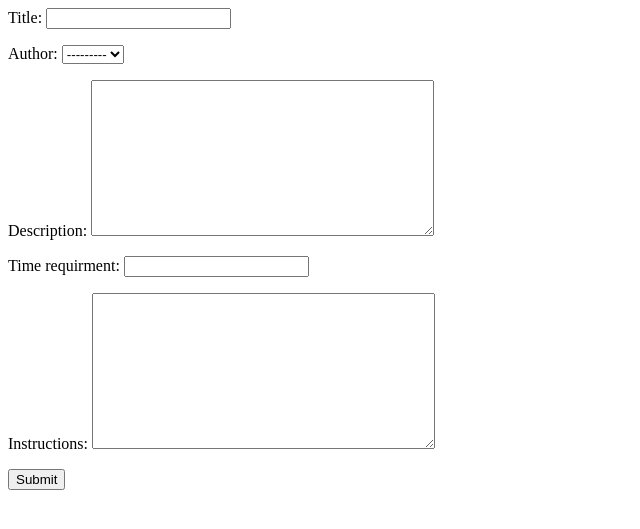
After one commit to GregSpurgeon/recipeApp, a Django app: page /addrecipe/ in a window 1280 px wide. The commit adds this page. Shown: the top 529 px of the page, without its empty margins (0-640 px from the left). Run offline with Django 3.2, Linux system fonts and the light colour scheme; data that the repository does not hold is empty.

Commit message:
added forms to this app. Added a recipe and an author form for adding new authors and recipes.Everythng is working as intended

```diff
--- /dev/null
+++ b/recipe_app/forms.py
@@ -0,0 +1,15 @@
+from django import forms
+from recipe_app.models import Author
+
+
+class AddRecipeForm(forms.Form):
+    title = forms.CharField(max_length=50)
+    author = forms.ModelChoiceField(Author.objects.all())
+    description = forms.CharField(widget=forms.Textarea)
+    time_requirment = forms.CharField(max_length=50)
+    instructions = forms.CharField(widget=forms.Textarea)
+
+
+class AddAuthorForm(forms.Form):
+    name = forms.CharField(max_length=50)
+    bio = forms.CharField(widget=forms.Textarea)
--- a/recipe_app/views.py
+++ b/recipe_app/views.py
@@ -1,14 +1,60 @@
-from django.shortcuts import render
+from django.shortcuts import render, reverse, HttpResponseRedirect
 from recipe_app.models import Author, Recipe
+from recipe_app.forms import AddRecipeForm, AddAuthorForm
+
 # Create your views here.
+
+
 def home_page(request):
-  home = "index.html"
-  return render(request, home, {"recipes": Recipe.objects.all()})
+    home = "index.html"
+    return render(request, home,
+                  {"recipes": Recipe.objects.all()})
+
 
 def recipe_page(request, recipe_id):
-  my_recipe = Recipe.objects.get(id=recipe_id)
-  return render(request, 'recipe_detail.html', {"recipe": my_recipe})
+    my_recipe = Recipe.objects.get(id=recipe_id)
+    return render(request, 'recipe_detail.html', {"recipe": my_recipe})
+
+
+def add_recipe(request):
+    html = "recipe_add_form.html"
+    if request.method == 'POST':
+        form = AddRecipeForm(request.POST)
+        if form.is_valid():
+            data = form.cleaned_data
+            new_recipe = Recipe.objects.create(
+              title=data['title'],
+              author=data['author'],
+              description=data['description'],
+              time_requirment=data['time_requirment'],
+              instructions=data['instructions']
+            )
+            return HttpResponseRedirect(reverse('recipe_page',
+                                        kwargs={'recipe_id': new_recipe.id}))
+
+    form = AddRecipeForm()
+    return render(request, html, {'form': form})
+
 
 def author_detail(request, author_id):
-  my_author = Author.objects.get(id=author_id)
-  return render(request, "author_detail.html", {"author":my_author})
+    my_author = Author.objects.get(id=author_id)
+    return render(request, "author_detail.html", {"author": my_author})
+
+
+def add_author(request):
+    html = "author_add_form.html"
+    if request.method == 'POST':
+        form = AddAuthorForm(request.POST)
+        if form.is_valid():
+            data = form.cleaned_data
+            new_author = Author.objects.create(
+              name=data['name'],
+              bio=data['bio']
+            )
+            return HttpResponseRedirect(
+              reverse('author_detail',
+                      kwargs={'author_id': new_author.id})
+            )
+
+    form = AddAuthorForm()
+    return render(request, html, {'form': form})
--- a/recipe_box/urls.py
+++ b/recipe_box/urls.py
@@ -18,8 +18,10 @@ from django.urls import path
 from recipe_app import views
 
 urlpatterns = [
-    path('', views.home_page),
-    path("author/<int:author_id>/", views.author_detail),
-    path('recipes/<int:recipe_id>/', views.recipe_page),
+    path('', views.home_page, name='home_page'),
+    path("author/<int:author_id>/", views.author_detail, name='author_detail'),
+    path('recipes/<int:recipe_id>/', views.recipe_page, name='recipe_page'),
+    path('addrecipe/', views.add_recipe, name='add_recipe'),
+    path('addauthor/', views.add_author, name='add_author'),
     path('admin/', admin.site.urls),
 ]
--- /dev/null
+++ b/templates/author_add_form.html
@@ -0,0 +1,5 @@
+<form method="POST">
+  {% csrf_token %}
+  {{ form.as_p }}
+  <input type="submit" value="Submit">
+</form>
--- a/templates/index.html
+++ b/templates/index.html
@@ -7,3 +7,6 @@
   </li>
   {% endfor %}
 </ul>
+
+<h3><a href='/addrecipe/'>Create a new recipe</a></h3>
+<h3>New Chef? register<a href="/addauthor"> here</a></h3>
--- /dev/null
+++ b/templates/recipe_add_form.html
@@ -0,0 +1,5 @@
+<form method="POST">
+  {% csrf_token %}
+  {{ form.as_p }}
+  <input type="submit" value="Submit">
+</form>
```
Also changed, not shown: recipe_app/models.py (+14 -11 lines).
